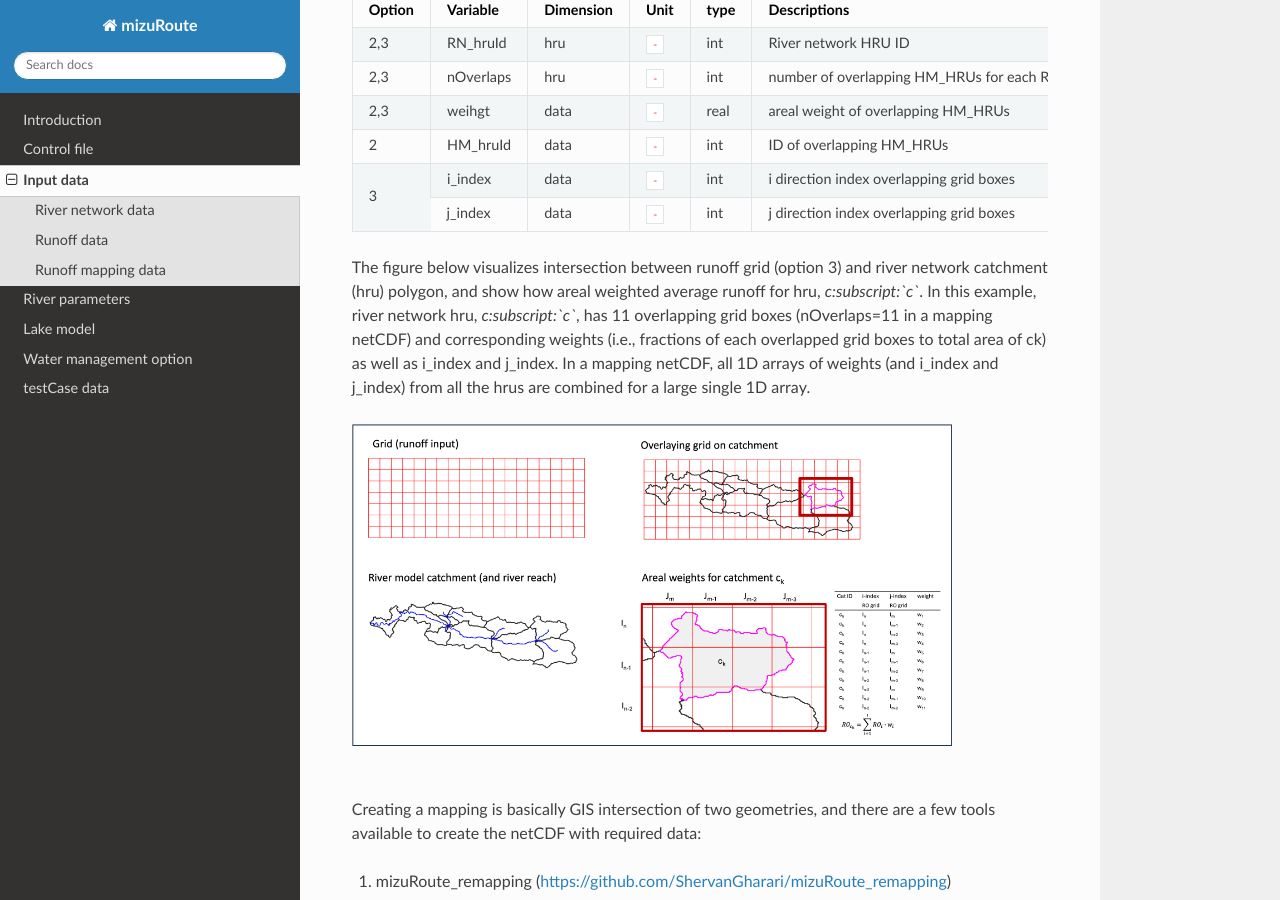
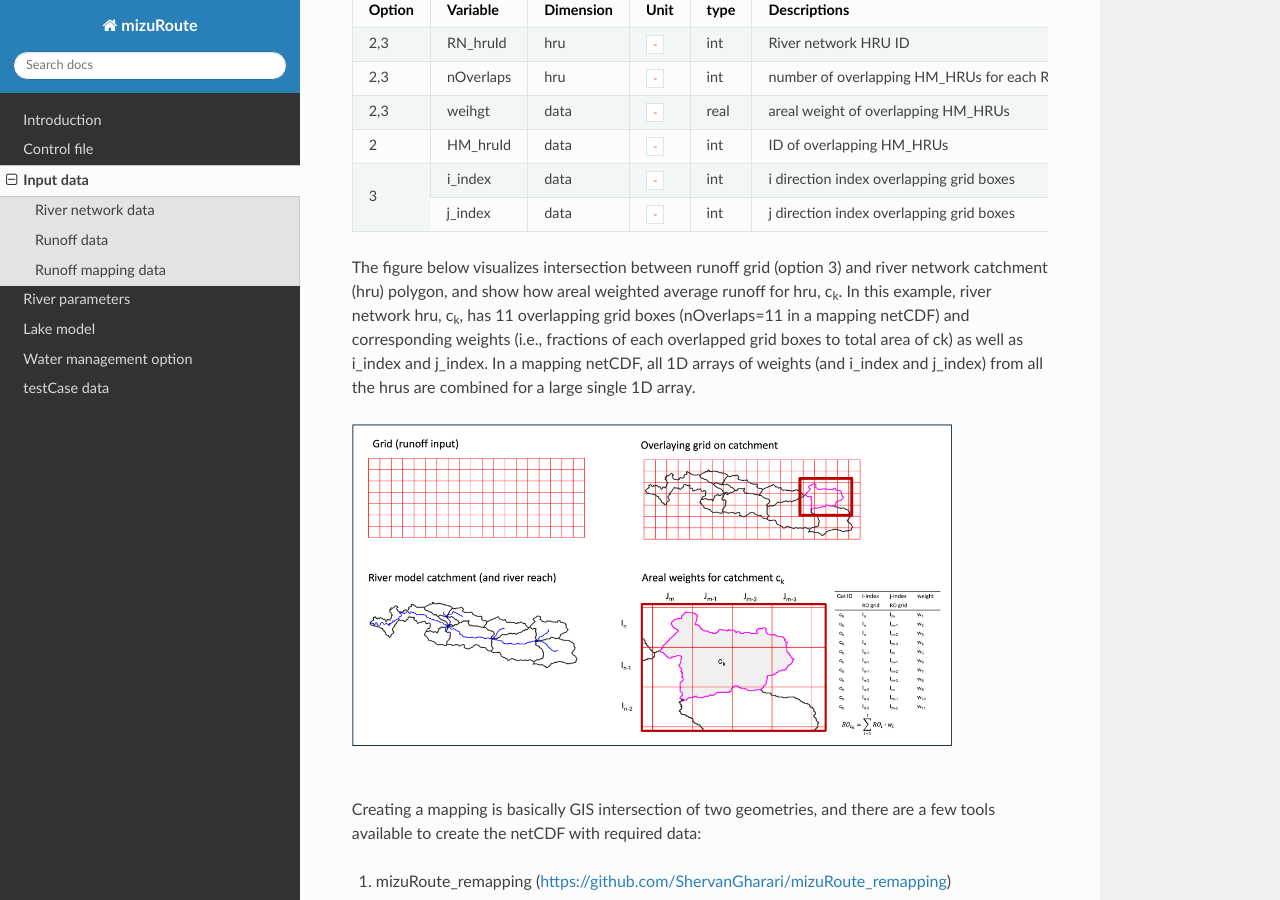
Before and after one commit to ESCOMP/mizuRoute, a Sphinx documentation site: the page built from docs/source/Input_data.rst, in a window 1280 px wide and 900 px high, scrolled down 2533 px. Built offline with Sphinx 7.4.7 and the Read the Docs theme 3.1.0, drawn with Linux system fonts in a browser that asks for light colours; some of the changed lines change nothing that is shown.

Commit message:
Take3-Trying to fix subsctipt in text

```diff
--- a/docs/source/Input_data.rst
+++ b/docs/source/Input_data.rst
@@ -132,8 +132,8 @@ Required runoff mapping netCDF variables
 |        | j_index    | data      | ``-`` | int   | j direction index overlapping grid boxes      |
 +--------+------------+-----------+-------+-------+-----------------------------------------------+
 
-The figure below visualizes intersection between runoff grid (option 3) and river network catchment (hru) polygon, and show how areal weighted average runoff for hru, *c:subscript:`c`*.
-In this example, river network hru, *c:subscript:`c`*, has 11 overlapping grid boxes (nOverlaps=11 in a mapping netCDF) and corresponding weights (i.e., fractions of each overlapped grid boxes to total area of ck) as well as i_index and j_index.
+The figure below visualizes intersection between runoff grid (option 3) and river network catchment (hru) polygon, and show how areal weighted average runoff for hru, c\ :sub:`k`\.
+In this example, river network hru, c\ :sub:`k`\, has 11 overlapping grid boxes (nOverlaps=11 in a mapping netCDF) and corresponding weights (i.e., fractions of each overlapped grid boxes to total area of ck) as well as i_index and j_index.
 In a mapping netCDF, all 1D arrays of weights (and i_index and j_index) from all the hrus are combined for a large single 1D array.
 
 .. image:: images/mapping_schematic.png
```
